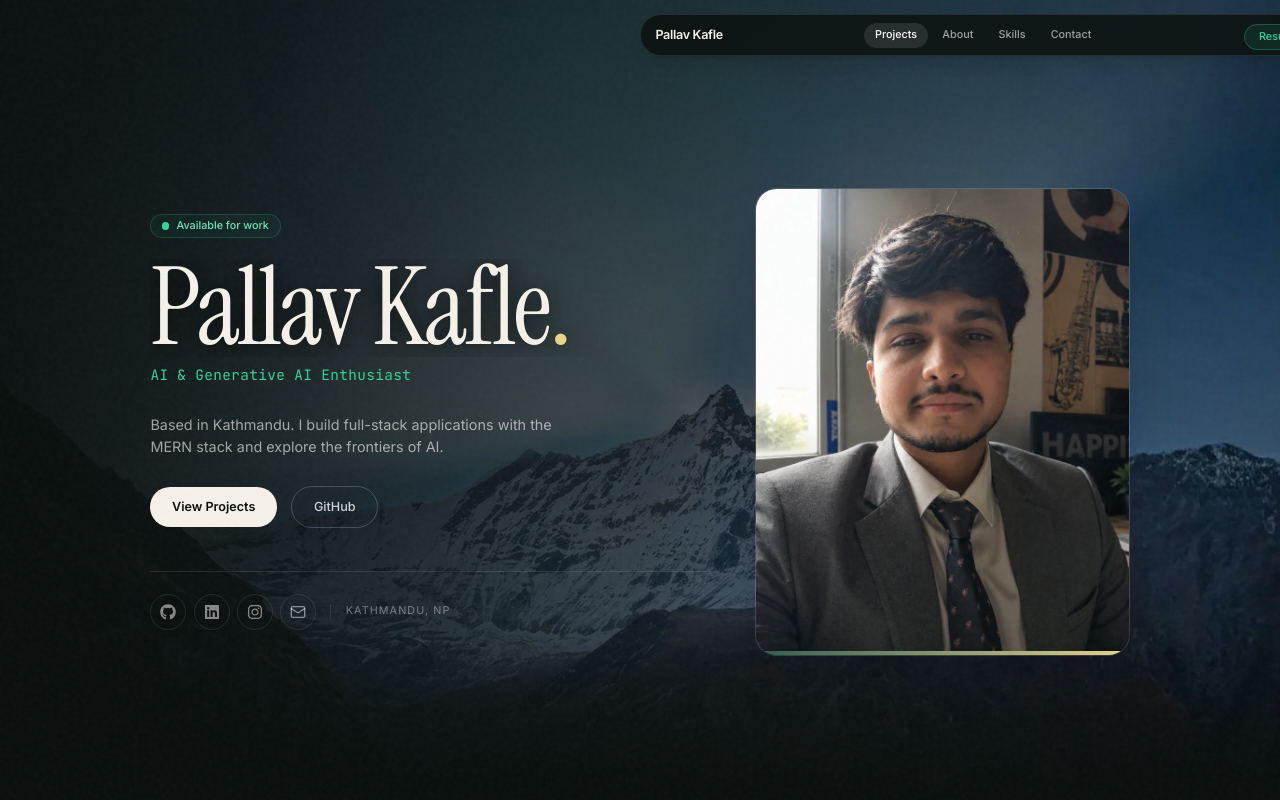
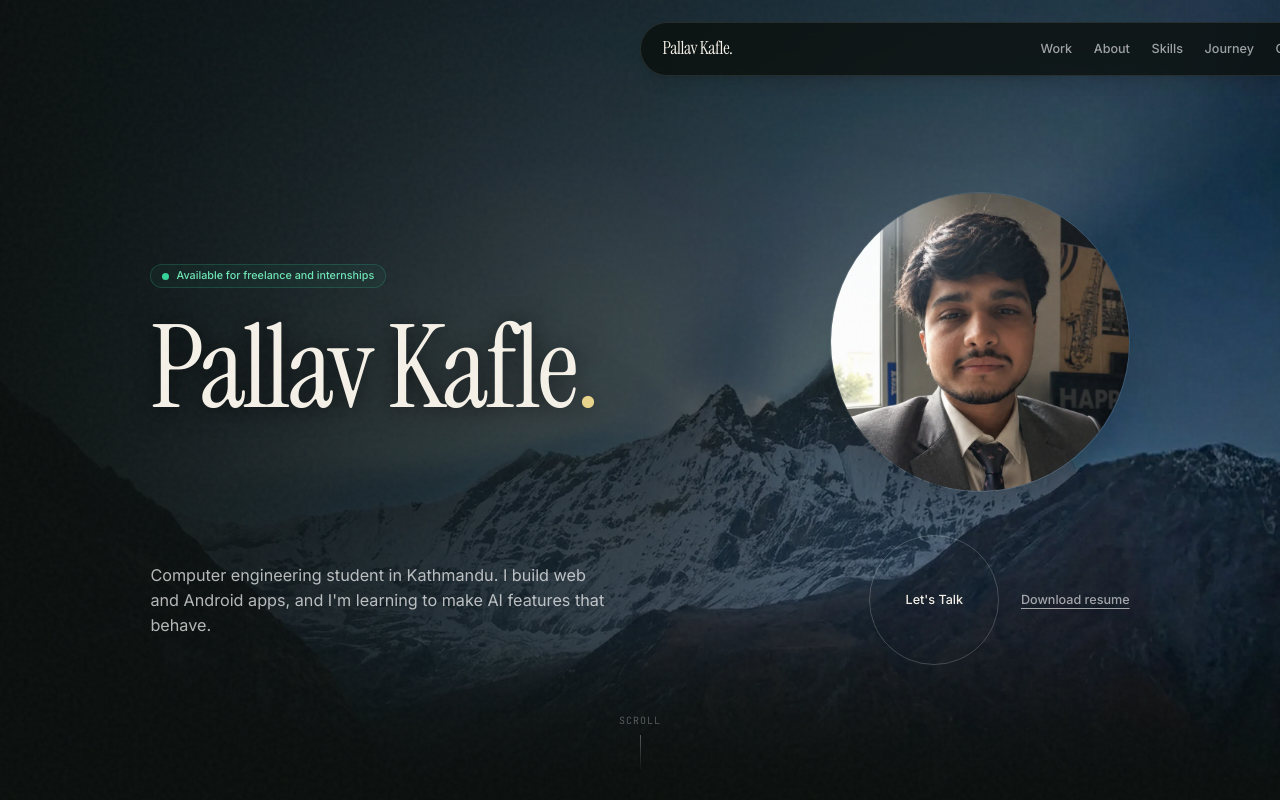
Before and after one commit to pallavkafle/myPORTFOLIO, a Next.js app: page / in a window 1280 px wide. Shown: the top 800 px of the page. Built offline with nearby package versions, Linux system fonts and the light colour scheme.

Commit message:
feat: Phase 2 - centered navbar and massive hero redesign

```diff
--- a/components/sections/Hero.tsx
+++ b/components/sections/Hero.tsx
@@ -1,152 +1,40 @@
 "use client";
 
 import Image from "next/image";
-import { motion, AnimatePresence } from "framer-motion";
-import { useEffect, useState } from "react";
-import { Mail } from "lucide-react";
-import { FaGithub, FaLinkedin, FaInstagram } from "react-icons/fa6";
+import { motion } from "framer-motion";
+import MagneticButton from "@/components/ui/MagneticButton";
 import { siteConfig } from "@/lib/data/site";
 
-const roles = [
-  "Computer Engineering Student",
-  "MERN Stack Developer",
-  "AI & Generative AI Enthusiast"
-];
+export default function Hero() {
+  return (
+    <section id="home" className="relative min-h-screen flex flex-col justify-center pt-32 pb-16">
+      <div className="mx-auto grid w-full max-w-6xl items-center gap-12 px-5 lg:grid-cols-[1fr_auto] lg:px-8">
 
-const socialLinks = [
-  { icon: FaGithub, href: siteConfig.socials.github, label: "GitHub" },
-  { icon: FaLinkedin, href: siteConfig.socials.linkedin, label: "LinkedIn" },
-  { icon: FaInstagram, href: siteConfig.socials.instagram, label: "Instagram" },
-  { icon: Mail, href: `mailto:${siteConfig.email}`, label: "Email" },
-];
-
-const textReveal = {
-  hidden: { y: "100%" },
-  visible: { y: 0, transition: { duration: 0.8, ease: [0.33, 1, 0.68, 1] as const } },
-};
-
-export default function Hero() {
-  const [roleIndex, setRoleIndex] = useState(0);
-
-  useEffect(() => {
-    const interval = window.setInterval(() => {
-      setRoleIndex((current) => (current + 1) % roles.length);
-    }, 2500);
-    return () => window.clearInterval(interval);
-  }, []);
-
-  return (
-    <section id="home" className="relative min-h-screen flex items-center pt-24 pb-12 overflow-hidden">
-      {/* Background radial gradient */}
-      <div className="absolute inset-0 -z-10 bg-[radial-gradient(circle_at_top,rgba(45,93,79,0.15),transparent_40%)]" />
-
-      <div className="mx-auto grid w-full max-w-6xl items-center gap-12 px-5 lg:grid-cols-[1.2fr_0.8fr] lg:px-8">
-
-        {/* Left: Text Content */}
         <motion.div
-          initial="hidden"
-          animate="visible"
-          variants={{ visible: { transition: { staggerChildren: 0.1 } } }}
-          className="order-2 lg:order-1"
+          initial={{ opacity: 0, y: 20 }}
+          animate={{ opacity: 1, y: 0 }}
+          transition={{ duration: 0.8, ease: "easeOut" }}
         >
-          {/* Availability Badge */}
-          <motion.div
-            variants={{ hidden: { opacity: 0, y: 20 }, visible: { opacity: 1, y: 0 } }}
-            className="inline-flex items-center gap-2 rounded-full border border-emerald-400/20 bg-emerald-400/5 px-3 py-1 text-xs font-medium text-emerald-300"
-          >
+          <div className="inline-flex items-center gap-2 rounded-full border border-emerald-400/20 bg-emerald-400/5 px-3 py-1 text-xs font-medium text-emerald-300 mb-8">
             <span className="relative flex h-2 w-2">
               <span className="absolute inline-flex h-full w-full animate-ping rounded-full bg-emerald-400 opacity-75"></span>
               <span className="relative inline-flex h-2 w-2 rounded-full bg-emerald-400"></span>
             </span>
-            Available for work
-          </motion.div>
-
-          {/* Line-Reveal Name */}
-          <div className="mt-6 mb-2 overflow-hidden">
-            <motion.h1
-              variants={textReveal}
-              className="text-[clamp(3.5rem,10vw,7.5rem)] font-serif font-normal leading-[0.9] tracking-tight text-text drop-shadow-[0_2px_12px_rgba(0,0,0,0.8)]"
-            >
-              Pallav Kafle<span className="text-gold">.</span>
-            </motion.h1>
+            Available for freelance and internships
           </div>
 
-          {/* Typing Role */}
-          <div className="mb-6 h-8 overflow-hidden">
-            <AnimatePresence mode="wait">
-              <motion.p
-                key={roleIndex}
-                initial={{ opacity: 0, y: 15 }}
-                animate={{ opacity: 1, y: 0 }}
-                exit={{ opacity: 0, y: -15 }}
-                transition={{ duration: 0.3 }}
-                className="font-mono text-sm tracking-wide text-emerald-400 md:text-base"
-              >
-                {roles[roleIndex]}
-              </motion.p>
-            </AnimatePresence>
-          </div>
-
-          <motion.p
-            variants={{ hidden: { opacity: 0, y: 20 }, visible: { opacity: 1, y: 0 } }}
-            className="mb-8 max-w-md text-sm leading-relaxed text-white/60 md:text-base"
-          >
-            Based in Kathmandu. I build full-stack applications with the MERN stack and explore the frontiers of AI.
-          </motion.p>
-
-          {/* CTA Buttons */}
-          <motion.div
-            variants={{ hidden: { opacity: 0, y: 20 }, visible: { opacity: 1, y: 0 } }}
-            className="flex flex-wrap items-center gap-4"
-          >
-            <a
-              href="#projects"
-              className="rounded-full bg-text px-6 py-3 text-sm font-semibold text-background transition-transform hover:scale-105 active:scale-95"
-            >
-              View Projects
-            </a>
-            <a
-              href={siteConfig.socials.github}
-              target="_blank"
-              rel="noreferrer"
-              className="rounded-full border border-white/20 bg-transparent px-6 py-3 text-sm font-medium text-white/80 transition-colors hover:bg-white/5 hover:text-white"
-            >
-              GitHub
-            </a>
-          </motion.div>
-
-          {/* Socials & Location */}
-          <motion.div
-            variants={{ hidden: { opacity: 0, y: 20 }, visible: { opacity: 1, y: 0 } }}
-            className="mt-12 flex items-center gap-4 border-t border-white/10 pt-6"
-          >
-            <div className="flex gap-2">
-              {socialLinks.map(({ icon: Icon, href, label }) => (
-                <a
-                  key={label}
-                  href={href}
-                  target="_blank"
-                  rel="noreferrer"
-                  aria-label={label}
-                  className="flex h-10 w-10 items-center justify-center rounded-full border border-white/10 text-white/50 transition-colors hover:border-white/30 hover:text-white"
-                >
-                  <Icon size={16} />
-                </a>
-              ))}
-            </div>
-            <div className="h-4 w-px bg-white/10" />
-            <p className="text-xs text-white/40 uppercase tracking-widest">Kathmandu, NP</p>
-          </motion.div>
+          <h1 className="text-[clamp(3.5rem,10vw,8rem)] font-serif font-normal leading-[0.9] tracking-tight text-text drop-shadow-[0_2px_12px_rgba(0,0,0,0.8)]">
+            Pallav Kafle<span className="text-gold">.</span>
+          </h1>
         </motion.div>
 
-        {/* Right: Portrait Card */}
         <motion.div
-          initial={{ opacity: 0, scale: 0.95, y: 20 }}
-          animate={{ opacity: 1, scale: 1, y: 0 }}
+          initial={{ opacity: 0, scale: 0.95 }}
+          animate={{ opacity: 1, scale: 1 }}
           transition={{ duration: 0.8, delay: 0.2 }}
-          className="order-1 flex justify-center lg:order-2 lg:justify-end"
+          className="flex justify-start lg:justify-end"
         >
-          <div className="relative aspect-[4/5] w-full max-w-[320px] overflow-hidden rounded-3xl border border-white/10 bg-white/5 shadow-2xl md:max-w-[400px]">
+          <div className="relative h-[260px] w-[260px] overflow-hidden rounded-full border border-white/10 shadow-2xl md:h-[300px] md:w-[300px]">
             <Image
               src="/images/profile.webp"
               alt="Pallav Kafle"
@@ -154,14 +42,40 @@ export default function Hero() {
               priority
               className="object-cover object-top grayscale-[20%] hover:grayscale-0 transition-all duration-700"
             />
-            {/* Subtle overlay gradient */}
-            <div className="pointer-events-none absolute inset-0 bg-gradient-to-t from-background/80 via-transparent to-transparent opacity-50" />
-            {/* Gold accent line */}
-            <div className="absolute bottom-0 left-0 h-1 w-full bg-gradient-to-r from-accent to-gold" />
           </div>
         </motion.div>
+      </div>
 
+      <div className="mx-auto w-full max-w-6xl px-5 mt-12 lg:px-8">
+        <motion.div
+          initial={{ opacity: 0, y: 20 }}
+          animate={{ opacity: 1, y: 0 }}
+          transition={{ duration: 0.8, delay: 0.4 }}
+          className="flex flex-col md:flex-row items-start md:items-center justify-between gap-8"
+        >
+          <p className="max-w-lg text-base leading-relaxed text-white/70 md:text-lg">
+            Computer engineering student in Kathmandu. I build web and Android apps, and I&apos;m learning to make AI features that behave.
+          </p>
+
+          <div className="flex items-center gap-6">
+            <MagneticButton href="#contact">Let&apos;s Talk</MagneticButton>
+            <a href="/resume.pdf" target="_blank" rel="noreferrer" className="text-sm font-medium text-white/60 underline underline-offset-4 hover:text-white transition-colors">
+              Download resume
+            </a>
+          </div>
+        </motion.div>
       </div>
+
+      {/* Scroll Cue */}
+      <motion.div
+        initial={{ opacity: 0 }}
+        animate={{ opacity: 1 }}
+        transition={{ delay: 1.5, duration: 1 }}
+        className="absolute bottom-8 left-1/2 -translate-x-1/2 flex flex-col items-center gap-2"
+      >
+        <span className="font-mono text-[10px] uppercase tracking-widest text-white/30">Scroll</span>
+        <div className="h-10 w-px bg-gradient-to-b from-white/30 to-transparent" />
+      </motion.div>
     </section>
   );
 }
--- /dev/null
+++ b/components/ui/MagneticButton.tsx
@@ -0,0 +1,56 @@
+"use client";
+
+import { useRef, useState, useEffect } from "react";
+import { motion, useMotionValue, useSpring } from "framer-motion";
+
+export default function MagneticButton({ children, href, className, ...props }: React.ComponentPropsWithoutRef<typeof motion.a>) {
+  const ref = useRef<HTMLAnchorElement>(null);
+  const [isFinePointer, setIsFinePointer] = useState(false);
+
+  const x = useMotionValue(0);
+  const y = useMotionValue(0);
+  const springX = useSpring(x, { stiffness: 150, damping: 15, mass: 0.1 });
+  const springY = useSpring(y, { stiffness: 150, damping: 15, mass: 0.1 });
+
+  useEffect(() => {
+    setIsFinePointer(window.matchMedia("(pointer: fine)").matches);
+  }, []);
+
+  const handleMouseMove = (e: React.MouseEvent) => {
+    if (!isFinePointer || !ref.current) return;
+    const { clientX, clientY } = e;
+    const { width, height, left, top } = ref.current.getBoundingClientRect();
+    const centerX = left + width / 2;
+    const centerY = top + height / 2;
+    const distanceX = clientX - centerX;
+    const distanceY = clientY - centerY;
+    const distance = Math.sqrt(distanceX ** 2 + distanceY ** 2);
+
+    if (distance < width * 1.5) {
+      x.set(distanceX * 0.4);
+      y.set(distanceY * 0.4);
+    }
+  };
+
+  const handleMouseLeave = () => {
+    x.set(0);
+    y.set(0);
+  };
+
+  return (
+    <motion.a
+      ref={ref}
+      href={href}
+      onMouseMove={handleMouseMove}
+      onMouseLeave={handleMouseLeave}
+      style={{ x: isFinePointer ? springX : 0, y: isFinePointer ? springY : 0 }}
+      className={`group relative flex h-[130px] w-[130px] items-center justify-center overflow-hidden rounded-full border border-white/20 bg-transparent text-sm font-medium text-text transition-colors hover:border-transparent ${className}`}
+      {...props}
+    >
+      <div className="absolute inset-0 h-full w-full translate-y-full bg-text transition-transform duration-500 ease-in-out group-hover:translate-y-0" />
+      <span className="relative z-10 transition-colors duration-500 group-hover:text-background">
+        {children}
+      </span>
+    </motion.a>
+  );
+}
--- a/components/ui/Navbar.tsx
+++ b/components/ui/Navbar.tsx
@@ -6,52 +6,24 @@ import { motion, AnimatePresence, useScroll, useMotionValueEvent } from "framer-
 import { Menu, X } from "lucide-react";
 
 const navLinks = [
-  { name: "Projects", href: "#projects" },
+  { name: "Work", href: "#projects" },
   { name: "About", href: "#about" },
   { name: "Skills", href: "#skills" },
+  { name: "Journey", href: "#journey" },
   { name: "Contact", href: "#contact" },
 ];
 
 export default function Navbar() {
-  const [activeSection, setActiveSection] = useState("home");
   const [isMobileMenuOpen, setIsMobileMenuOpen] = useState(false);
   const [isHidden, setIsHidden] = useState(false);
-
   const { scrollY } = useScroll();
 
-  // Hide navbar on scroll down, show on scroll up
   useMotionValueEvent(scrollY, "change", (latest) => {
     const previous = scrollY.getPrevious() ?? 0;
-    if (latest > previous && latest > 150) {
-      setIsHidden(true);
-    } else {
-      setIsHidden(false);
-    }
+    if (latest > previous && latest > 150) setIsHidden(true);
+    else setIsHidden(false);
   });
 
-  // Track active section using IntersectionObserver
-  useEffect(() => {
-    const sections = navLinks.map((link) => link.href.substring(1));
-    const observer = new IntersectionObserver(
-      (entries) => {
-        entries.forEach((entry) => {
-          if (entry.isIntersecting) {
-            setActiveSection(entry.target.id);
-          }
-        });
-      },
-      { rootMargin: "-20% 0px -80% 0px" }
-    );
-
-    sections.forEach((id) => {
-      const el = document.getElementById(id);
-      if (el) observer.observe(el);
-    });
-
-    return () => observer.disconnect();
-  }, []);
-
-  // Close mobile menu on Escape key
   useEffect(() => {
     const handleKeyDown = (e: KeyboardEvent) => {
       if (e.key === "Escape") setIsMobileMenuOpen(false);
@@ -66,96 +38,48 @@ export default function Navbar() {
         initial={{ y: -100, opacity: 0 }}
         animate={{ y: isHidden ? -100 : 0, opacity: isHidden ? 0 : 1 }}
         transition={{ duration: 0.35, ease: "easeInOut" }}
-        className="fixed top-4 left-1/2 z-50 -translate-x-1/2 w-[90%] max-w-3xl"
+        className="fixed top-6 left-1/2 z-50 -translate-x-1/2 w-[95%] max-w-4xl"
       >
-        <nav className="flex items-center justify-between rounded-full border border-white/10 bg-[#0a0f0d]/80 px-4 py-2 shadow-lg backdrop-blur-md">
-          {/* Logo */}
-          <Link
-            href="/"
-            className="text-sm font-semibold tracking-tight text-text transition-colors hover:text-emerald-400"
-          >
-            Pallav Kafle
+        <nav className="flex items-center justify-between rounded-full border border-white/10 bg-[#0a0f0d]/80 px-6 py-3 shadow-lg backdrop-blur-md">
+          <Link href="/" className="font-serif text-xl tracking-tight text-text hover:text-emerald-400 transition-colors">
+            Pallav Kafle.
           </Link>
 
-          {/* Desktop Links */}
-          <div className="hidden items-center gap-1 md:flex">
-            {navLinks.map((link) => {
-              const isActive = activeSection === link.href.substring(1);
-              return (
-                <Link
-                  key={link.name}
-                  href={link.href}
-                  className={`relative rounded-full px-3 py-1.5 text-xs font-medium transition-colors ${
-                    isActive ? "text-white" : "text-white/60 hover:text-white"
-                  }`}
-                >
-                  {isActive && (
-                    <motion.span
-                      layoutId="active-pill"
-                      className="absolute inset-0 z-[-1] rounded-full bg-white/10"
-                      transition={{ type: "spring", stiffness: 300, damping: 30 }}
-                    />
-                  )}
+          <div className="hidden lg:flex items-center gap-6">
+            {navLinks.map((link) => (
+              <Link key={link.name} href={link.href} className="text-sm font-medium text-white/60 transition-colors hover:text-white">
                 {link.name}
               </Link>
-              );
-            })}
-          </div>
-
-          {/* Resume Button (Desktop) */}
-          <div className="hidden md:block">
-            <Link
-              href="/resume.pdf"
-              target="_blank"
-              rel="noreferrer"
-              className="rounded-full bg-emerald-400/10 px-4 py-1.5 text-xs font-medium text-emerald-400 border border-emerald-400/30 transition-all hover:bg-emerald-400/20"
-            >
+            ))}
+            <Link href="/resume.pdf" target="_blank" rel="noreferrer" className="rounded-full bg-emerald-400/10 px-4 py-1.5 text-sm font-medium text-emerald-400 border border-emerald-400/30 transition-all hover:bg-emerald-400/20">
               Resume
             </Link>
           </div>
 
-          {/* Mobile Menu Toggle */}
-          <button
-            onClick={() => setIsMobileMenuOpen(!isMobileMenuOpen)}
-            className="p-1 text-white/70 hover:text-white md:hidden"
-            aria-label="Toggle menu"
-            aria-expanded={isMobileMenuOpen}
-          >
+          <div className="flex items-center gap-4 lg:hidden">
+            <Link href="/resume.pdf" target="_blank" rel="noreferrer" className="rounded-full bg-emerald-400/10 px-3 py-1 text-xs font-medium text-emerald-400 border border-emerald-400/30">
+              Resume
+            </Link>
+            <button onClick={() => setIsMobileMenuOpen(!isMobileMenuOpen)} aria-expanded={isMobileMenuOpen} aria-label="Toggle menu" className="text-white/70 hover:text-white">
               {isMobileMenuOpen ? <X size={20} /> : <Menu size={20} />}
             </button>
+          </div>
         </nav>
       </motion.header>
 
-      {/* Mobile Menu Overlay (Only rendered when open) */}
       <AnimatePresence>
         {isMobileMenuOpen && (
           <motion.div
             initial={{ opacity: 0 }}
             animate={{ opacity: 1 }}
             exit={{ opacity: 0 }}
-            className="fixed inset-0 z-40 bg-[#0a0f0d]/95 backdrop-blur-lg md:hidden"
+            className="fixed inset-0 z-40 bg-[#0a0f0d]/95 backdrop-blur-lg lg:hidden flex flex-col items-center justify-center gap-8"
           >
-            <div className="flex h-full flex-col items-center justify-center gap-6">
             {navLinks.map((link) => (
-                <Link
-                  key={link.name}
-                  href={link.href}
-                  onClick={() => setIsMobileMenuOpen(false)}
-                  className="text-2xl font-serif text-white/80 transition-colors hover:text-emerald-400"
-                >
+              <Link key={link.name} href={link.href} onClick={() => setIsMobileMenuOpen(false)} className="text-3xl font-serif text-white/80 hover:text-emerald-400 transition-colors">
                 {link.name}
               </Link>
             ))}
-              <Link
-                href="/resume.pdf"
-                target="_blank"
-                rel="noreferrer"
-                onClick={() => setIsMobileMenuOpen(false)}
-                className="mt-4 rounded-full border border-emerald-400/30 px-6 py-2 text-lg text-emerald-400"
-              >
-                Resume
-              </Link>
-            </div>
           </motion.div>
         )}
       </AnimatePresence>
```
Lines whose indentation alone changed are shown as unchanged.
